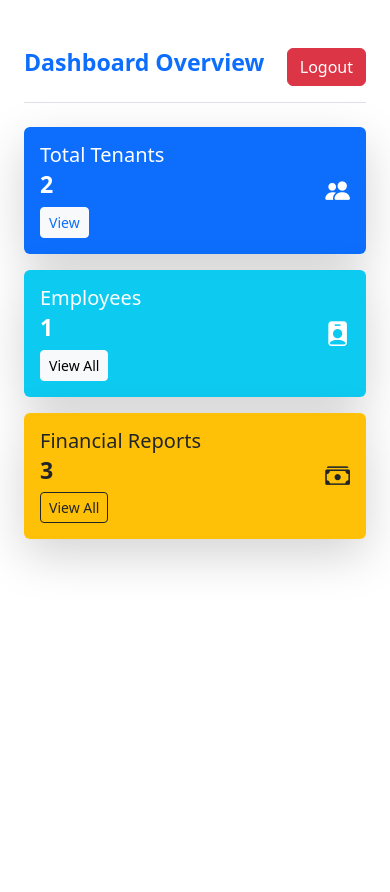
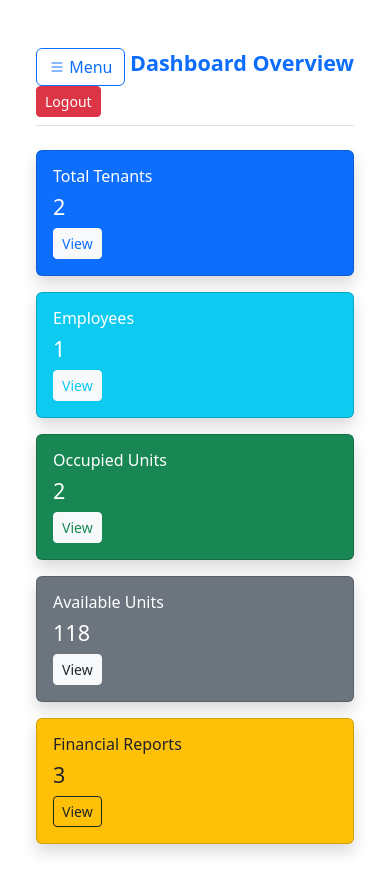
Before and after one commit to EidAbdullahi/renta-management, a Django app: page /dashboard/ in a window 390 px wide; the page is wider, and only the part inside the window is pictured. Shown: the top 892 px of that part. Before the commit the page ends 568 px from the top of that part, so only its background shows below. Run offline with Django 4.2, Linux system fonts and the light colour scheme; data comes from the database, SQL or seed files in the repository; both versions use the stored data as it was after the commit; some libraries are stand-ins or nearby versions.

Commit message:
commit changes

```diff
--- a/users/templates/tenant/tenant_list.html
+++ b/users/templates/tenant/tenant_list.html
@@ -73,7 +73,7 @@
             <tbody>
               {% for tenant in tenants %}
               <tr>
-                <td class="fw-semibold">{{ tenant.id }}</td>
+                <td class="fw-semibold">{{ forloop.counter }}</td>
                 <td class="fw-semibold">{{ tenant.name }}</td>
                 <td>{{ tenant.email }}</td>
                 <td>{{ tenant.phone }}</td>
--- a/users/templates/users/dashboard.html
+++ b/users/templates/users/dashboard.html
@@ -1,189 +1,176 @@
 {% extends "users/base.html" %}
-
 {% block title %}Dashboard - Rental Management{% endblock %}
 
 {% block content %}
 <div class="container-fluid">
-  <div class="row">
-    <!-- Sidebar -->
-    <nav class="col-md-2 d-none d-md-block bg-light sidebar vh-100 shadow-sm">
-      <div class="position-sticky pt-4">
-        <!-- Collapsible Navbar for Mobile Devices -->
-        <h5 class="text-center text-primary fw-bold mb-4 d-block d-md-none">Dashboard Menu</h5>
+  <div class="row flex-nowrap">
+
+    <!-- Sidebar for large screens -->
+    <nav id="sidebarMenu" class="col-md-2 bg-light sidebar shadow-sm vh-100 d-none d-md-block position-fixed">
+      <div class="pt-4">
         <ul class="nav flex-column">
-          <!-- Dashboard -->
-          <li class="nav-item mb-2">
-            <a class="nav-link active text-primary" href="{% url 'dashboard' %}">
-              <i class="bi bi-house-door me-2"></i> Dashboard
-            </a>
-          </li>
-
-          <!-- Properties -->
-          <li class="nav-item mb-2">
-            <a class="nav-link dropdown-toggle" data-bs-toggle="collapse" href="#propertyMenu" role="button" aria-expanded="false" aria-controls="propertyMenu">
-              <i class="bi bi-building me-2"></i> Properties
-            </a>
+          <li class="nav-item"><a class="nav-link active text-primary fw-bold" href="{% url 'dashboard' %}"><i class="bi bi-house-door me-2"></i>Dashboard</a></li>
+          <li class="nav-item">
+            <a class="nav-link dropdown-toggle" data-bs-toggle="collapse" href="#propertyMenu"><i class="bi bi-building me-2"></i>Properties</a>
             <div class="collapse" id="propertyMenu">
               <ul class="nav flex-column ms-3">
-                <li class="nav-item">
-                  <a class="nav-link" href="{% url 'add_property' %}">
-                    <i class="bi bi-plus-square me-1"></i> Add Property
-                  </a>
-                </li>
-                <li class="nav-item">
-                  <a class="nav-link" href="{% url 'property_list' %}">
-                    <i class="bi bi-card-list me-1"></i> Property List
-                  </a>
-                </li>
+                <li><a class="nav-link" href="{% url 'add_property' %}">Add</a></li>
+                <li><a class="nav-link" href="{% url 'property_list' %}">List</a></li>
               </ul>
             </div>
           </li>
-
-          <!-- Tenants -->
-          <li class="nav-item mb-2">
-            <a class="nav-link dropdown-toggle" data-bs-toggle="collapse" href="#tenantMenu" role="button" aria-expanded="false" aria-controls="tenantMenu">
-              <i class="bi bi-person-lines-fill me-2"></i> Tenants
-            </a>
+          <li class="nav-item">
+            <a class="nav-link dropdown-toggle" data-bs-toggle="collapse" href="#tenantMenu"><i class="bi bi-person-lines-fill me-2"></i>Tenants</a>
             <div class="collapse" id="tenantMenu">
               <ul class="nav flex-column ms-3">
-                <li class="nav-item">
-                  <a class="nav-link" href="{% url 'add_tenant' %}">
-                    <i class="bi bi-person-plus me-1"></i> Add Tenant
-                  </a>
-                </li>
-                <li class="nav-item">
-                  <a class="nav-link" href="{% url 'tenant_list' %}">
-                    <i class="bi bi-person-badge me-1"></i> View All Tenants
-                  </a>
-                </li>
+                <li><a class="nav-link" href="{% url 'add_tenant' %}">Add</a></li>
+                <li><a class="nav-link" href="{% url 'tenant_list' %}">List</a></li>
               </ul>
             </div>
           </li>
-
-          <!-- Payments -->
-          <li class="nav-item mb-2">
-            <a class="nav-link dropdown-toggle" data-bs-toggle="collapse" href="#paymentMenu" role="button" aria-expanded="false" aria-controls="paymentMenu">
-              <i class="bi bi-credit-card me-2"></i> Payments
-            </a>
+          <li class="nav-item">
+            <a class="nav-link dropdown-toggle" data-bs-toggle="collapse" href="#paymentMenu"><i class="bi bi-credit-card me-2"></i>Payments</a>
             <div class="collapse" id="paymentMenu">
               <ul class="nav flex-column ms-3">
-                <li class="nav-item">
-                  <a class="nav-link" href="{% url 'payment_list' %}">
-                    <i class="bi bi-clock-history me-1"></i> Payment History
-                  </a>
-                </li>
-                <li class="nav-item">
-                  <a class="nav-link" href="{% url 'payment_summary' %}">
-                    <i class="bi bi-graph-up-arrow me-1"></i> Payment Summary
-                  </a>
-                </li>
-                <li class="nav-item">
-                  <a class="nav-link" href="#">
-                    <i class="bi bi-receipt-cutoff me-1"></i> Payment Receipts
-                  </a>
-                </li>
+                <li><a class="nav-link" href="{% url 'payment_list' %}">History</a></li>
+                <li><a class="nav-link" href="{% url 'payment_summary' %}">Summary</a></li>
               </ul>
             </div>
           </li>
-
-          <!-- Expenses -->
-          <li class="nav-item mb-2">
-            <a class="nav-link dropdown-toggle" data-bs-toggle="collapse" href="#expenseMenu" role="button" aria-expanded="false" aria-controls="expenseMenu">
-              <i class="bi bi-cash-stack me-2"></i> Expenses
-            </a>
+          <li class="nav-item">
+            <a class="nav-link dropdown-toggle" data-bs-toggle="collapse" href="#expenseMenu"><i class="bi bi-cash-stack me-2"></i>Expenses</a>
             <div class="collapse" id="expenseMenu">
               <ul class="nav flex-column ms-3">
-                <li class="nav-item">
-                  <a class="nav-link" href="{% url 'add_expense' %}">
-                    <i class="bi bi-plus-square me-1"></i> Add Expense
-                  </a>
-                </li>
-                <li class="nav-item">
-                  <a class="nav-link" href="{% url 'expense_list' %}">
-                    <i class="bi bi-card-list me-1"></i> View Expense List
-                  </a>
-                </li>
-                <li class="nav-item">
-                  <a class="nav-link" href="{% url 'financial_report' %}">
-                    <i class="bi bi-card-list me-1"></i> View Financial Report
-                  </a>
-                </li>
+                <li><a class="nav-link" href="{% url 'add_expense' %}">Add</a></li>
+                <li><a class="nav-link" href="{% url 'expense_list' %}">List</a></li>
+                <li><a class="nav-link" href="{% url 'financial_report' %}">Reports</a></li>
               </ul>
             </div>
-          </li>
-
-          <!-- Communication -->
-          <li class="nav-item mb-2">
-            <a class="nav-link" href="#">
-              <i class="bi bi-chat-dots me-2"></i> Communication
-            </a>
           </li>
         </ul>
       </div>
     </nav>
 
-    <!-- Main Content -->
-    <main class="col-md-10 ms-sm-auto px-md-5 py-4">
-      <div class="d-flex justify-content-between flex-wrap flex-md-nowrap align-items-center pb-3 mb-4 border-bottom">
-        <h2 class="h3 fw-bold text-primary">Dashboard Overview</h2>
-        <!-- Logout Button -->
-        <div>
-          <form action="{% url 'logout' %}" method="post" style="display:inline;">
-            {% csrf_token %}
-            <button type="submit" class="btn btn-danger logout-btn">Logout</button>
-          </form>
+    <!-- Offcanvas Sidebar for mobile -->
+    <div class="offcanvas offcanvas-start" tabindex="-1" id="mobileSidebar">
+      <div class="offcanvas-header">
+        <h5 class="offcanvas-title">Menu</h5>
+        <button type="button" class="btn-close" data-bs-dismiss="offcanvas"></button>
+      </div>
+      <div class="offcanvas-body">
+        <ul class="nav flex-column">
+          <li class="nav-item"><a class="nav-link active text-primary fw-bold" href="{% url 'dashboard' %}"><i class="bi bi-house-door me-2"></i>Dashboard</a></li>
+          <li class="nav-item">
+            <a class="nav-link dropdown-toggle" data-bs-toggle="collapse" href="#propertyMenuMobile"><i class="bi bi-building me-2"></i>Properties</a>
+            <div class="collapse" id="propertyMenuMobile">
+              <ul class="nav flex-column ms-3">
+                <li><a class="nav-link" href="{% url 'add_property' %}">Add</a></li>
+                <li><a class="nav-link" href="{% url 'property_list' %}">List</a></li>
+              </ul>
+            </div>
+          </li>
+          <li class="nav-item">
+            <a class="nav-link dropdown-toggle" data-bs-toggle="collapse" href="#tenantMenuMobile"><i class="bi bi-person-lines-fill me-2"></i>Tenants</a>
+            <div class="collapse" id="tenantMenuMobile">
+              <ul class="nav flex-column ms-3">
+                <li><a class="nav-link" href="{% url 'add_tenant' %}">Add</a></li>
+                <li><a class="nav-link" href="{% url 'tenant_list' %}">List</a></li>
+              </ul>
+            </div>
+          </li>
+          <li class="nav-item">
+            <a class="nav-link dropdown-toggle" data-bs-toggle="collapse" href="#paymentMenuMobile"><i class="bi bi-credit-card me-2"></i>Payments</a>
+            <div class="collapse" id="paymentMenuMobile">
+              <ul class="nav flex-column ms-3">
+                <li><a class="nav-link" href="{% url 'payment_list' %}">History</a></li>
+                <li><a class="nav-link" href="{% url 'payment_summary' %}">Summary</a></li>
+              </ul>
+            </div>
+          </li>
+          <li class="nav-item">
+            <a class="nav-link dropdown-toggle" data-bs-toggle="collapse" href="#expenseMenuMobile"><i class="bi bi-cash-stack me-2"></i>Expenses</a>
+            <div class="collapse" id="expenseMenuMobile">
+              <ul class="nav flex-column ms-3">
+                <li><a class="nav-link" href="{% url 'add_expense' %}">Add</a></li>
+                <li><a class="nav-link" href="{% url 'expense_list' %}">List</a></li>
+                <li><a class="nav-link" href="{% url 'financial_report' %}">Reports</a></li>
+              </ul>
+            </div>
+          </li>
+        </ul>
       </div>
     </div>
 
-      <!-- Stat Cards -->
+    <!-- Main content -->
+    <main class="col-md-10 offset-md-2 px-4 py-4">
+      <!-- Top bar -->
+      <div class="d-flex justify-content-between align-items-center flex-wrap mb-4 border-bottom pb-2">
+        <!-- Mobile menu toggle -->
+        <div class="d-md-none">
+          <button class="btn btn-outline-primary" type="button" data-bs-toggle="offcanvas" data-bs-target="#mobileSidebar">
+            <i class="bi bi-list"></i> Menu
+          </button>
+        </div>
+        <h2 class="text-primary h4 fw-bold mb-2">Dashboard Overview</h2>
+        <form method="post" action="{% url 'logout' %}">
+          {% csrf_token %}
+          <button class="btn btn-danger btn-sm">Logout</button>
+        </form>
+      </div>
+
+      <!-- Cards -->
       <div class="row g-3">
-        <!-- Total Tenants -->
-        <div class="col-md-4 col-sm-6">
-          <div class="card shadow-lg border-0 bg-primary text-white hover-shadow">
-            <div class="card-body d-flex justify-content-between align-items-center">
-              <div>
-                <h5 class="card-title mb-1">Total Tenants</h5>
-                <h3 class="fw-bold">{{ total_tenants }}</h3>
-                <a href="{% url 'tenant_list' %}" class="btn btn-light text-primary btn-sm">View</a>
-              </div>
-              <i class="bi bi-people-fill fs-2"></i>
+        <div class="col-sm-6 col-lg-4">
+          <div class="card bg-primary text-white shadow">
+            <div class="card-body">
+              <h6>Total Tenants</h6>
+              <h4>{{ total_tenants|default:0 }}</h4>
+              <a href="{% url 'tenant_list' %}" class="btn btn-sm btn-light text-primary">View</a>
             </div>
           </div>
         </div>
-
-        <!-- Registered Employees -->
-        <div class="col-md-4 col-sm-6">
-          <div class="card shadow-lg border-0 bg-info text-white hover-shadow">
-            <div class="card-body d-flex justify-content-between align-items-center">
-              <div>
-                <h5 class="card-title mb-1">Employees</h5>
-                <h3 class="fw-bold">{{ total_employees }}</h3>
-                <a href="{% url 'employee_list' %}" class="btn btn-light btn-sm">View All</a>
-              </div>
-              <i class="bi bi-person-badge-fill fs-2"></i>
+        <div class="col-sm-6 col-lg-4">
+          <div class="card bg-info text-white shadow">
+            <div class="card-body">
+              <h6>Employees</h6>
+              <h4>{{ total_employees|default:0 }}</h4>
+              <a href="{% url 'employee_list' %}" class="btn btn-sm btn-light text-info">View</a>
             </div>
           </div>
         </div>
-
-        <!-- Financial Reports -->
-        <div class="col-md-4 col-sm-6">
-          <div class="card shadow-lg border-0 bg-warning text-dark hover-shadow">
-            <div class="card-body d-flex justify-content-between align-items-center">
-              <div>
-                <h5 class="card-title mb-1">Financial Reports</h5>
-                <h3 class="fw-bold">{{ total_payment_list }}</h3>
-                <a href="{% url 'financial_report' %}" class="btn btn-outline-dark btn-sm">View All</a>
+        <div class="col-sm-6 col-lg-4">
+          <div class="card bg-success text-white shadow">
+            <div class="card-body">
+              <h6>Occupied Units</h6>
+              <h4>{{ total_occupied_units|default:0 }}</h4>
+              <a href="{% url 'property_list' %}" class="btn btn-sm btn-light text-success">View</a>
             </div>
-              <i class="bi bi-cash-stack fs-2"></i>
+          </div>
+        </div>
+        <div class="col-sm-6 col-lg-4">
+          <div class="card bg-secondary text-white shadow">
+            <div class="card-body">
+              <h6>Available Units</h6>
+              <h4>{{ total_available_units|default:0 }}</h4>
+              <a href="{% url 'property_list' %}" class="btn btn-sm btn-light text-dark">View</a>
+            </div>
+          </div>
+        </div>
+        <div class="col-sm-6 col-lg-4">
+          <div class="card bg-warning text-dark shadow">
+            <div class="card-body">
+              <h6>Financial Reports</h6>
+              <h4>{{ total_payment_list|default:0 }}</h4>
+              <a href="{% url 'financial_report' %}" class="btn btn-sm btn-outline-dark">View</a>
             </div>
           </div>
         </div>
       </div>
 
       <!-- Chart -->
-      <div class="row">
-        <div class="col-md-6 col-sm-12">
-          <canvas id="paymentsChart" width="400" height="400"></canvas>
+      <div class="row mt-5">
+        <div class="col-12 col-md-6 mx-auto">
+          <canvas id="paymentsChart" height="300"></canvas>
         </div>
       </div>
     </main>
@@ -193,68 +180,37 @@
 
 {% block extra_js %}
 <script src="https://cdn.jsdelivr.net/npm/chart.js"></script>
+<script src="https://cdn.jsdelivr.net/npm/bootstrap@5.3.3/dist/js/bootstrap.bundle.min.js" crossorigin="anonymous"></script>
+
 <script>
-  document.addEventListener('DOMContentLoaded', function() {
-    const ctx = document.getElementById('paymentsChart').getContext('2d');
+  // Sample chart (replace with dynamic data as needed)
+  const ctx = document.getElementById('paymentsChart');
   if (ctx) {
-      const paymentsChart = new Chart(ctx, {
-        type: 'doughnut',
+    new Chart(ctx, {
+      type: 'bar',
       data: {
-          labels: ['Paid', 'Unpaid'],
+        labels: ['Jan', 'Feb', 'Mar', 'Apr'],
         datasets: [{
-            data: [{{ paid_count }}, {{ unpaid_count }}],
-            backgroundColor: ['#28a745', '#dc3545'],
-            borderWidth: 1
+          label: 'Payments',
+          data: [500, 1000, 750, 1250],
+          backgroundColor: 'rgba(54, 162, 235, 0.6)'
         }]
-        },
-        options: {
-          responsive: true,
-          plugins: {
-            legend: {
-              position: 'bottom'
-            },
-            title: {
-              display: false
-            }
       }
     });
-    } else {
-      console.error('Canvas element not found!');
   }
-  });
 </script>
 {% endblock %}
 
 {% block styles %}
 <style>
-  .logout-btn {
-    margin-top: 10px;
-    border-radius: 25px;
-    padding: 8px 20px;
+  @media (max-width: 768px) {
+    main {
+      margin-left: 0 !important;
+    }
   }
 
-  /* Add responsiveness to ensure proper display on smaller screens */
-  @media (max-width: 768px) {
-    .logout-btn {
-      margin-top: 20px;
-    }
-
-    .card {
-      border-radius: 12px;
-      margin-bottom: 15px;
-    }
-
-    .card-body {
-      padding: 15px;
-    }
-
-    .card-body h3 {
-      font-size: 1.5rem;
-    }
-
-    .sidebar {
-      display: none;
-    }
+  canvas {
+    max-width: 100%;
   }
 </style>
 {% endblock %}
--- a/users/views.py
+++ b/users/views.py
@@ -66,6 +66,13 @@ from django.shortcuts import render, get_object_or_404, redirect
 from .models import Payment
 from .forms import PaymentForm  # Create a form for editing payments
 
+from django.http import HttpResponse
+from django.shortcuts import render
+from django.utils import timezone
+import csv
+
+# Assuming the generate_financial_report function is defined elsewhere
+from .utils import generate_financial_report
 # View for editing a payment
 def edit_payment(request, payment_id):
     payment = get_object_or_404(Payment, id=payment_id)
@@ -220,30 +227,22 @@ def add_payment(request, tenant_id):
 
 
 
-# from django.shortcuts import render
-# from django.utils import timezone
-# from django.db.models import Sum
-# from django.http import HttpResponse
-# import csv, calendar
-# from .models import Payment, Tenant  # Adjust import paths as needed
-
+import csv
 from datetime import datetime
 from django.db.models import Sum
 from django.shortcuts import render
+from django.http import HttpResponse
 from .models import Tenant, Payment
 import calendar
 
 def payment_summary(request):
-    # Get selected month and year from GET request
     today = datetime.today()
     selected_month = int(request.GET.get('month', today.month))
     selected_year = int(request.GET.get('year', today.year))
     month_name = calendar.month_name[selected_month]
 
-    # Get all tenants
     all_tenants = Tenant.objects.all()
 
-    # Get paid tenants for selected month/year
     paid_payments = Payment.objects.filter(
         payment_date__year=selected_year,
         payment_date__month=selected_month,
@@ -252,24 +251,58 @@ def payment_summary(request):
 
     paid_tenants = paid_payments.select_related('tenant')
     paid_tenant_ids = paid_tenants.values_list('tenant_id', flat=True)
-
-    # Unpaid tenants: all not in the list of paid IDs
     unpaid_tenants = all_tenants.exclude(id__in=paid_tenant_ids)
 
-    # Total rent expected: sum of rent from all tenants
     expected_total = all_tenants.aggregate(total=Sum('rent_amount'))['total'] or 0
-
-    # Total collected
     total_collected = paid_payments.aggregate(total=Sum('amount_paid'))['total'] or 0
 
-    # Monthly trend (for bar chart - latest 6 months)
     from django.db.models.functions import TruncMonth
     recent_payments = Payment.objects.filter(status='Paid')
-    recent_months = recent_payments.annotate(month=TruncMonth('payment_date')).values('month').annotate(total=Sum('amount_paid')).order_by('-month')[:6]
+    recent_months = recent_payments.annotate(month=TruncMonth('payment_date')) \
+        .values('month').annotate(total=Sum('amount_paid')).order_by('-month')[:6]
 
     monthly_labels = [p['month'].strftime('%b') for p in reversed(recent_months)]
     monthly_data = [p['total'] for p in reversed(recent_months)]
 
+    # ✅ Excel export with both paid and unpaid tenants
+    if request.GET.get('export') == 'excel':
+        response = HttpResponse(content_type='text/csv')
+        response['Content-Disposition'] = f'attachment; filename="payment_summary_{selected_month}_{selected_year}.csv"'
+
+        writer = csv.writer(response)
+
+        # --- Paid Section ---
+        writer.writerow(['Paid Tenants'])
+        writer.writerow(['Tenant Name', 'Phone', 'Unit Number', 'Amount Paid', 'Payment Date', 'Payment Method', 'Status'])
+
+        for payment in paid_tenants:
+            writer.writerow([
+                payment.tenant.name,
+                payment.tenant.phone,
+                payment.tenant.unit_number,
+                payment.amount_paid,
+                payment.payment_date,
+                payment.payment_method,
+                payment.status
+            ])
+
+        writer.writerow([])  # Empty row for separation
+
+        # --- Unpaid Section ---
+        writer.writerow(['Unpaid Tenants'])
+        writer.writerow(['Tenant Name', 'Phone', 'Unit Number', 'Email'])
+
+        for tenant in unpaid_tenants:
+            writer.writerow([
+                tenant.name,
+                tenant.phone,
+                tenant.unit_number,
+                tenant.email
+            ])
+
+        return response
+
+    # Normal page render
     context = {
         'month_choices': [(i, calendar.month_name[i]) for i in range(1, 13)],
         'year_choices': list(range(today.year - 2, today.year + 2)),
@@ -289,6 +322,7 @@ def payment_summary(request):
     }
 
     return render(request, 'tenant/payment_summary.html', context)
+
 
 
 def export_payments_csv(request):
@@ -398,6 +432,8 @@ def login_view(request):
 
 
 
+from .models import Property  # Make sure to import your Property model
+
 def dashboard(request):
     total_tenants = Tenant.objects.count()
     total_employees = Employee.objects.count()  # Add employee count
@@ -408,6 +444,12 @@ def dashboard(request):
     # Fetch last 5 recent payments
     recent_payments = Payment.objects.order_by('-payment_date')[:5]
 
+    # Calculate total occupied and available units
+    properties = Property.objects.all()
+    total_occupied_units = sum([p.occupied_units for p in properties])
+    total_available_units = sum([p.available_units for p in properties])
+
+    # Add to context
     context = {
         'total_tenants': total_tenants,
         'total_employees': total_employees,  # Add to context
@@ -415,10 +457,13 @@ def dashboard(request):
         'total_paid': total_paid,
         'recent_payments': recent_payments,
         'total_payment_list': total_payment_list,
+        'total_occupied_units': total_occupied_units,  # Add occupied units to context
+        'total_available_units': total_available_units,  # Add available units to context
         'now': now()
     }
 
     return render(request, 'users/dashboard.html', context)
+
 
 
 
@@ -445,6 +490,8 @@ def generate_financial_report(month=None):
 
     return report_summary
 
+
+
 def financial_report(request):
     # Get the selected month from GET parameter or use current month
     month = request.GET.get('month')
@@ -453,7 +500,7 @@ def financial_report(request):
     else:
         selected_month = timezone.now().month
 
-    # Generate the financial report
+    # Generate the financial report for the selected month
     report_summary = generate_financial_report(month=selected_month)
 
     context = {
@@ -463,12 +510,14 @@ def financial_report(request):
     return render(request, 'tenant/financial_report.html', context)
 
 def export_financial_report(request):
+    # Get the selected month from GET parameter or use current month
     month = request.GET.get('month')
     if not month:
         month = timezone.now().month
 
     report_summary = generate_financial_report(month=month)
 
+    # Prepare the CSV response
     response = HttpResponse(content_type='text/csv')
     response['Content-Disposition'] = f'attachment; filename="financial_report_{month}.csv"'
 
@@ -477,6 +526,7 @@ def export_financial_report(request):
     writer.writerow([report_summary['month'], report_summary['total_income'], report_summary['total_expenses'], report_summary['net_profit']])
 
     return response
+
 
 
 def add_expense(request):
```
Also changed, not shown: users/templates/tenant/financial_report.html (+106 -76 lines), users/utils.py (+10 -0 lines), db.sqlite3, media/receipts/Screenshot_from_2025-02-13_11-41-49_gPnpA9P.png (added), media/receipts/Screenshot_from_2025-02-14_19-35-56_veLBtKG.png (added), media/tenant_documents/Screenshot_from_2025-02-14_19-35-56_CeQWqly.png (added), media/tenant_documents/Screenshot_from_2025-02-14_19-35-56_yzWvL8A.png (added). Lines whose indentation alone changed are shown as unchanged.
